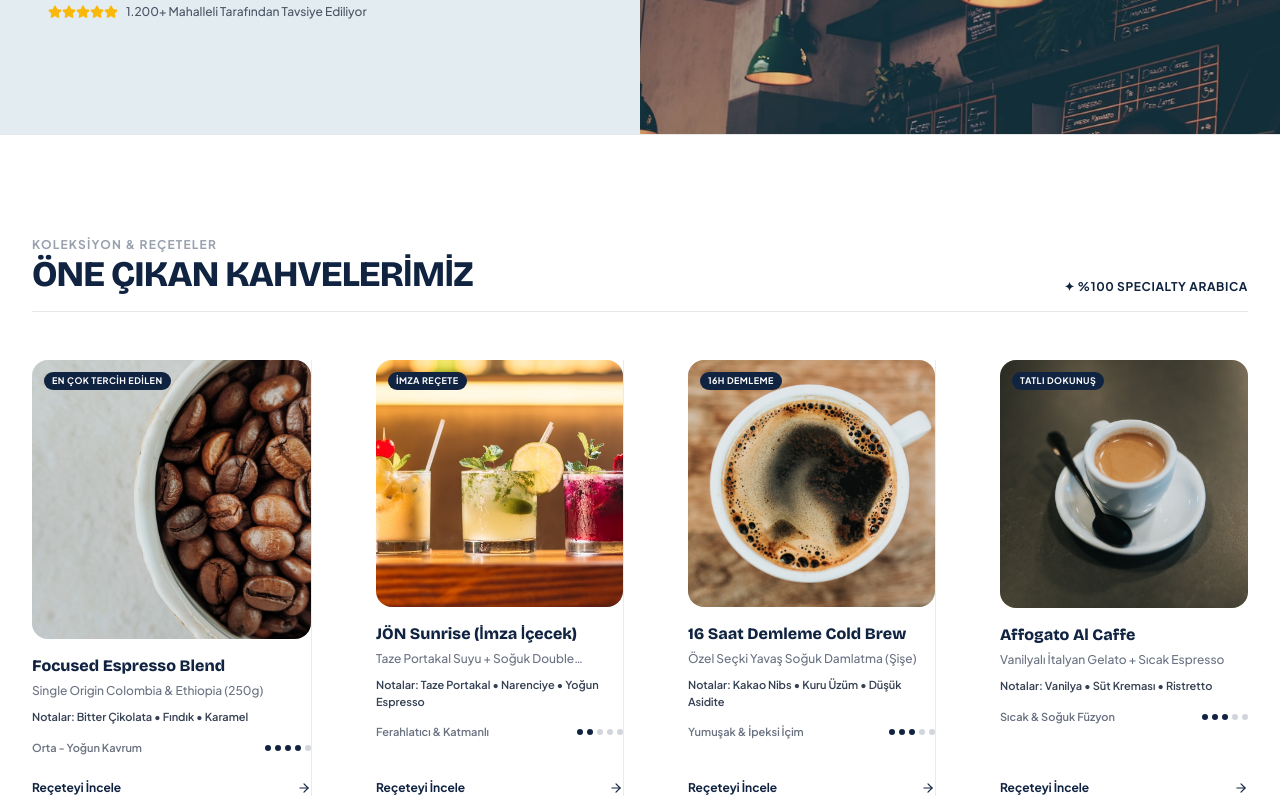
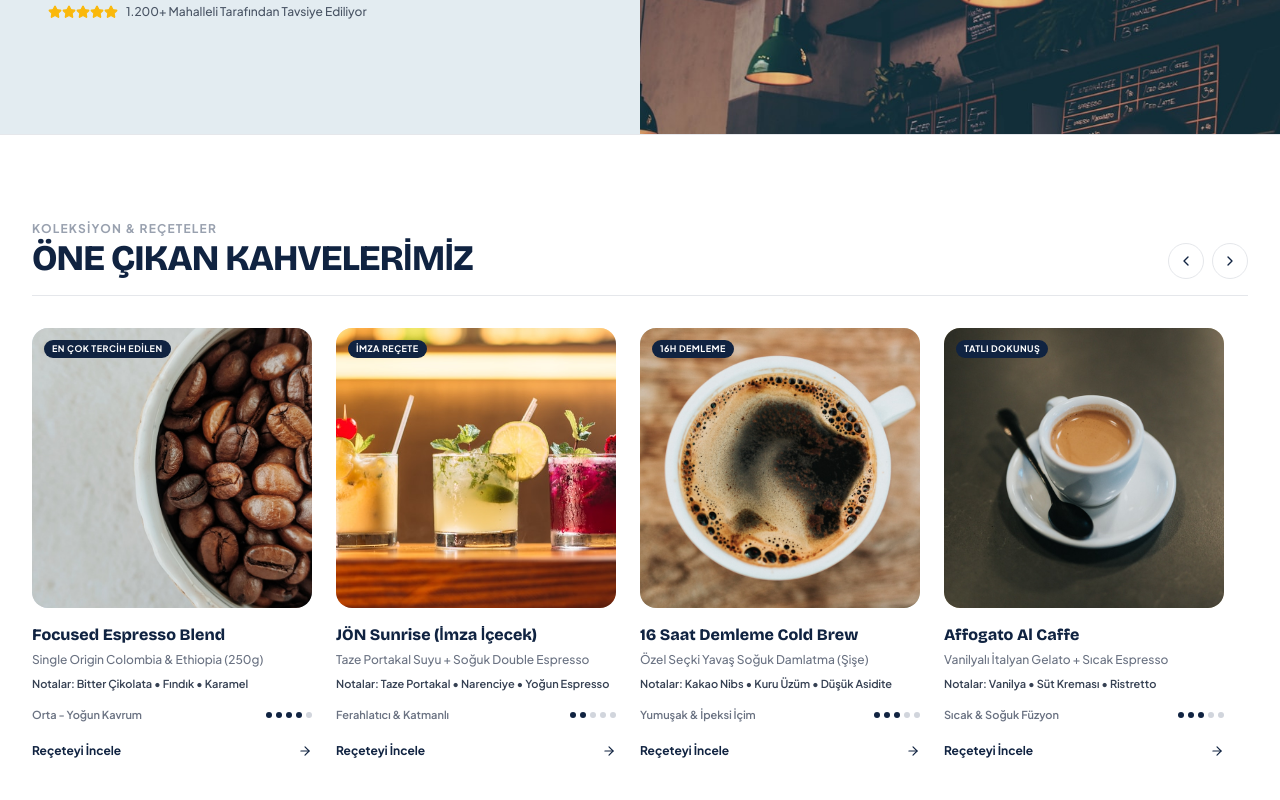
Before and after one commit to cetindesign/joncoffee, a Next.js app: page /joncoffee/ in a window 1280 px wide. Shown: the part 580-1380 px from the top of the page. Built offline with nearby package versions, Linux system fonts and the light colour scheme.

Commit message:
feat(carousel): convert showcase to horizontal snap carousel to eliminate vertical scroll

```diff
--- a/components/blend-carousel.tsx
+++ b/components/blend-carousel.tsx
@@ -1,7 +1,8 @@
 'use client';
 
+import { useRef } from 'react';
 import Image from 'next/image';
-import { Star, ArrowRight } from 'lucide-react';
+import { ArrowRight, ChevronLeft, ChevronRight } from 'lucide-react';
 import { assetPath } from '@/lib/assets';
 
 interface BlendProduct {
@@ -69,6 +70,15 @@ const PRODUCTS: BlendProduct[] = [
 ];
 
 export function BlendCarousel() {
+  const scrollContainerRef = useRef<HTMLDivElement>(null);
+
+  const scroll = (direction: 'left' | 'right') => {
+    if (scrollContainerRef.current) {
+      const scrollAmount = direction === 'left' ? -320 : 320;
+      scrollContainerRef.current.scrollBy({ left: scrollAmount, behavior: 'smooth' });
+    }
+  };
+
   const scrollToMenu = (e: React.MouseEvent) => {
     e.preventDefault();
     const el = document.getElementById('menu');
@@ -76,9 +86,9 @@ export function BlendCarousel() {
   };
 
   return (
-    <section id="blends" className="scroll-mt-20 sm:scroll-mt-24 py-16 sm:py-24 px-4 sm:px-6 lg:px-8 bg-white border-b border-gray-200">
-      <div className="max-w-7xl mx-auto space-y-8 sm:space-y-12">
-        {/* Section Header */}
+    <section id="blends" className="scroll-mt-20 sm:scroll-mt-24 py-14 sm:py-20 px-4 sm:px-6 lg:px-8 bg-white border-b border-gray-200 overflow-hidden">
+      <div className="max-w-7xl mx-auto space-y-6 sm:space-y-8">
+        {/* Section Header with Desktop Arrow Controls */}
         <div className="flex items-end justify-between gap-4 pb-4 border-b border-gray-200">
           <div className="space-y-1">
             <span className="text-[11px] sm:text-xs font-bold uppercase tracking-widest text-gray-400">
@@ -89,24 +99,39 @@ export function BlendCarousel() {
             </h2>
           </div>
 
-          <span className="hidden sm:inline-block text-xs font-bold text-[#102341] uppercase tracking-wider">
-            ✦ %100 SPECIALTY ARABICA
-          </span>
+          {/* Navigation Controls */}
+          <div className="flex items-center gap-2">
+            <button
+              onClick={() => scroll('left')}
+              className="w-9 h-9 rounded-full border border-gray-200 flex items-center justify-center text-[#102341] hover:bg-gray-50 active:scale-95 transition-all cursor-pointer"
+              aria-label="Önceki"
+            >
+              <ChevronLeft className="w-4 h-4" />
+            </button>
+            <button
+              onClick={() => scroll('right')}
+              className="w-9 h-9 rounded-full border border-gray-200 flex items-center justify-center text-[#102341] hover:bg-gray-50 active:scale-95 transition-all cursor-pointer"
+              aria-label="Sonraki"
+            >
+              <ChevronRight className="w-4 h-4" />
+            </button>
+          </div>
         </div>
 
-        {/* 4 Products (ZERO OUTER CARDS - OPEN EDITORIAL GRID) */}
-        <div className="grid grid-cols-1 sm:grid-cols-2 lg:grid-cols-4 gap-8 lg:gap-8 divide-y sm:divide-y-0 lg:divide-x divide-gray-200/80">
-          {PRODUCTS.map((prod, idx) => (
+        {/* Horizontal Snap Carousel */}
+        <div
+          ref={scrollContainerRef}
+          className="flex gap-6 overflow-x-auto snap-x snap-mandatory scrollbar-none pb-4 -mx-4 px-4 sm:mx-0 sm:px-0 scroll-smooth"
+        >
+          {PRODUCTS.map((prod) => (
             <a
               key={prod.id}
               href="#menu"
               onClick={scrollToMenu}
-              className={`group flex flex-col justify-between cursor-pointer select-none ${
-                idx > 0 ? 'pt-6 sm:pt-0 lg:pl-8' : ''
-              }`}
+              className="shrink-0 w-[76vw] sm:w-[300px] lg:w-[280px] snap-start group flex flex-col justify-between cursor-pointer select-none"
             >
               <div>
-                {/* Product Photo Container (Floating on Pastel Canvas, NO outer card) */}
+                {/* Product Photo on Pastel Canvas */}
                 <div className={`relative w-full aspect-square ${prod.bgPedestal} rounded-2xl overflow-hidden mb-4`}>
                   <Image
                     src={assetPath(prod.image)}
@@ -119,24 +144,20 @@ export function BlendCarousel() {
                   </div>
                 </div>
 
-                {/* Info */}
-                <div className="space-y-1.5 mb-4">
-                  <div className="flex items-center justify-between gap-2">
-                    <h3 className="font-extrabold text-base text-[#102341] leading-snug font-display group-hover:text-[#1b3561] transition-colors">
-                      {prod.name}
-                    </h3>
-                  </div>
+                {/* Typography */}
+                <div className="space-y-1.5 mb-3">
+                  <h3 className="font-extrabold text-base text-[#102341] leading-snug font-display group-hover:text-[#1b3561] transition-colors">
+                    {prod.name}
+                  </h3>
 
                   <p className="text-xs text-gray-500 font-medium line-clamp-1">
                     {prod.subName}
                   </p>
 
-                  {/* Flavor Notes */}
-                  <p className="text-[11px] font-semibold text-gray-700 pt-1">
+                  <p className="text-[11px] font-semibold text-gray-700 pt-0.5">
                     Notalar: {prod.flavorNotes.join(' • ')}
                   </p>
 
-                  {/* Roast Meter */}
                   <div className="pt-2 flex items-center justify-between text-[11px] font-semibold text-gray-500">
                     <span>{prod.roastLevel}</span>
                     <div className="flex gap-1">
@@ -153,7 +174,7 @@ export function BlendCarousel() {
                 </div>
               </div>
 
-              {/* Discreet Text Link */}
+              {/* Action */}
               <div className="pt-2 flex items-center justify-between text-xs font-bold text-[#102341] group-hover:translate-x-1 transition-transform">
                 <span>Reçeteyi İncele</span>
                 <ArrowRight className="w-3.5 h-3.5" />
```
